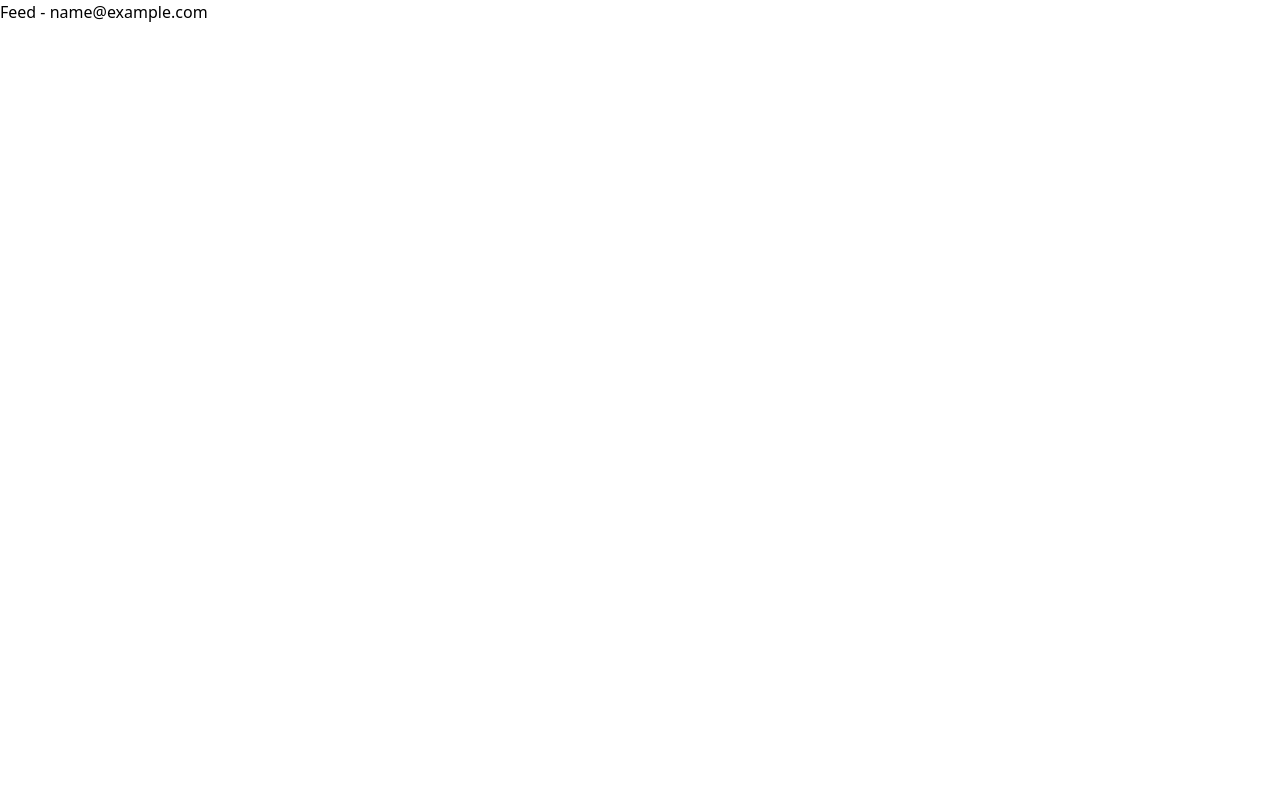
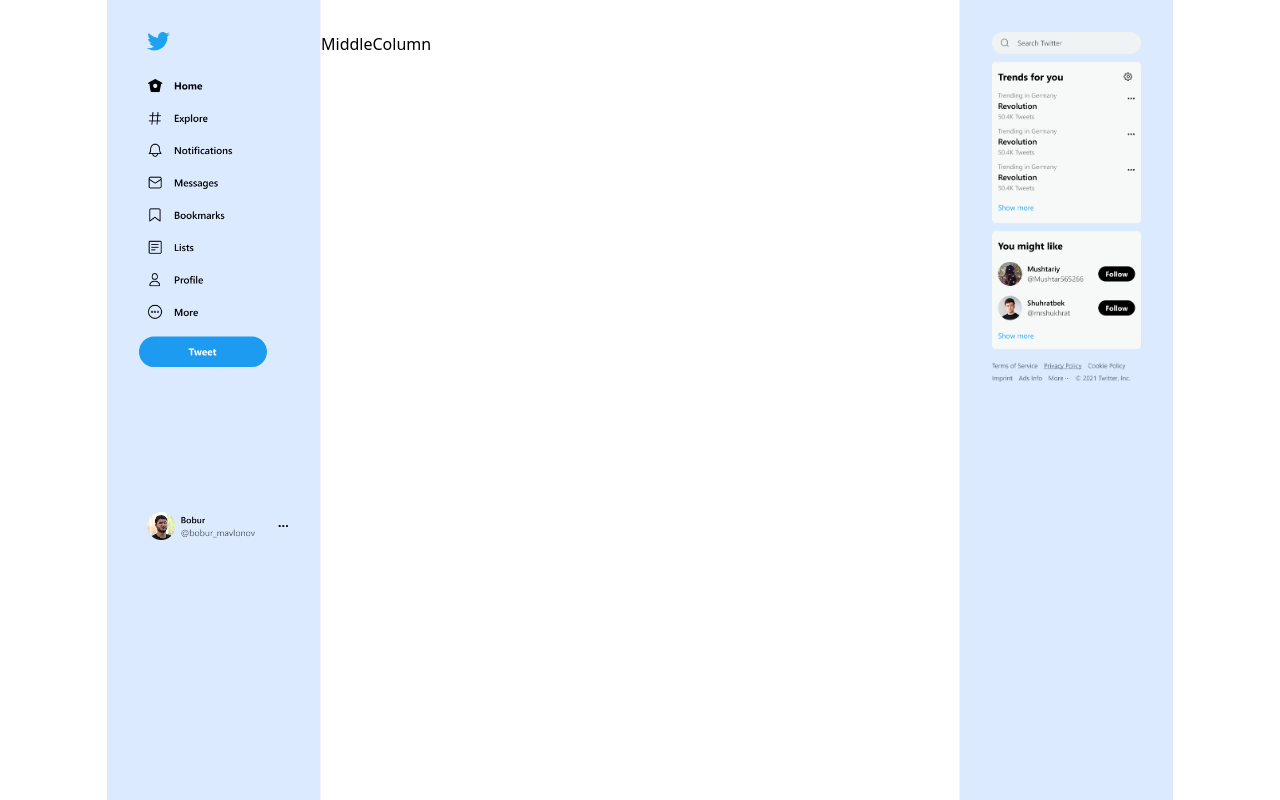
Before and after one commit to EmreWorkintech/wit0225-s12-twitter, a React (Vite) app in the folder wit0225-s12-twitter/: page /feed in a window 1280 px wide. Built offline with nearby package versions, Linux system fonts and the light colour scheme; sample sign-in values are in the browser's storage.

Commit message:
adds layout components

```diff
--- /dev/null
+++ b/wit0225-s12-twitter/src/layouts/LeftSideBar.jsx
@@ -0,0 +1,13 @@
+import React from "react";
+import leftPlaceHolderImage from "../assets/leftBar.png";
+
+function LeftSideBar() {
+  return (
+    <div className="w-1/5 bg-blue-100 p-8">
+      {" "}
+      <img src={leftPlaceHolderImage} className="w-full" />
+    </div>
+  );
+}
+
+export default LeftSideBar;
--- /dev/null
+++ b/wit0225-s12-twitter/src/layouts/MiddleColumn.jsx
@@ -0,0 +1,11 @@
+import React from "react";
+
+function MiddleColumn() {
+  return (
+    <div className="flex-grow py-8 border-l border-r border-l-slate-100 border-r-slate-100">
+      MiddleColumn
+    </div>
+  );
+}
+
+export default MiddleColumn;
--- /dev/null
+++ b/wit0225-s12-twitter/src/layouts/RightSideBar.jsx
@@ -0,0 +1,12 @@
+import React from "react";
+import rightPlaceHolderImage from "../assets/rightBar.png";
+
+function RightSideBar() {
+  return (
+    <div className="w-1/5 bg-blue-100 p-8">
+      <img src={rightPlaceHolderImage} className="w-full" />
+    </div>
+  );
+}
+
+export default RightSideBar;
--- a/wit0225-s12-twitter/src/pages/Feed.jsx
+++ b/wit0225-s12-twitter/src/pages/Feed.jsx
@@ -1,7 +1,16 @@
 import React from "react";
+import LeftSideBar from "../layouts/LeftSideBar";
+import MiddleColumn from "../layouts/MiddleColumn";
+import RightSideBar from "../layouts/RightSideBar";
 
 function Feed({ loggedUser }) {
-  return <div>Feed - {loggedUser.email}</div>;
+  return (
+    <div className="w-5/6 m-auto flex min-h-screen">
+      <LeftSideBar />
+      <MiddleColumn />
+      <RightSideBar />
+    </div>
+  );
 }
 
 export default Feed;
```
Also changed, not shown: wit0225-s12-twitter/src/assets/leftBar.png (added), wit0225-s12-twitter/src/assets/rightBar.png (added).
